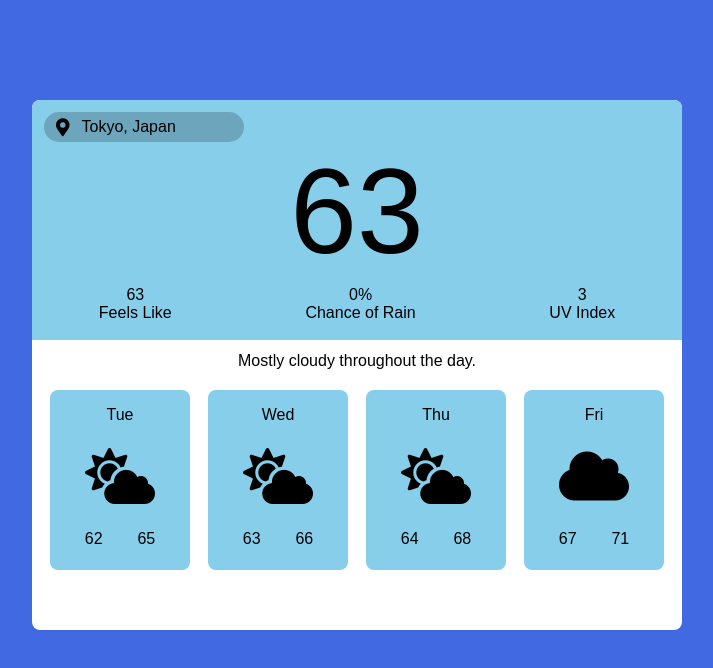
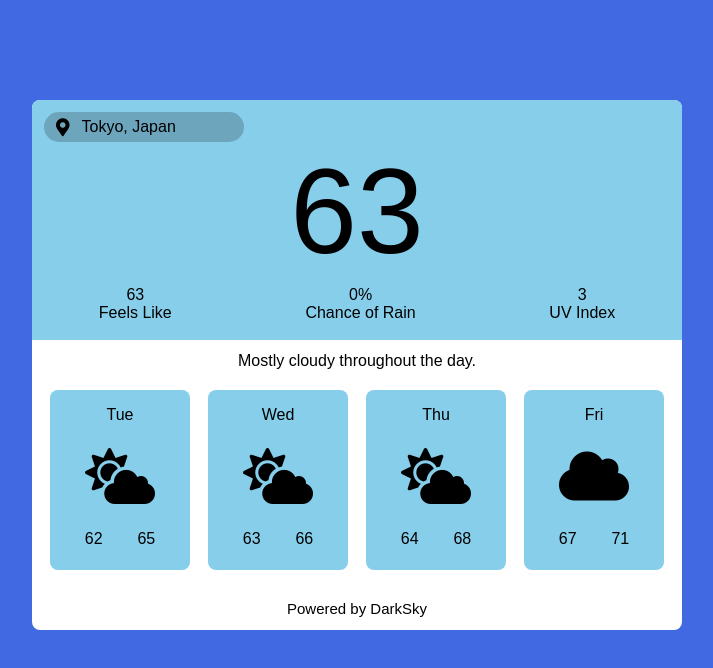
Before and after one commit to balkarjun/vue-forecaster, a Vue app: page / in a window 1280 px wide. Shown: the top 668 px of the page, without its empty margins (283-996 px from the left). Built offline with nearby package versions, Linux system fonts and the light colour scheme.

Commit message:
Add DarkSky attribution message

```diff
--- a/src/App.vue
+++ b/src/App.vue
@@ -38,6 +38,9 @@
         </div>
       </div>
     </section>
+    <footer>
+      <a href="https://darksky.net/poweredby/">Powered by DarkSky</a>
+    </footer>
   </main>
 </template>
 
@@ -564,4 +567,16 @@ input {
   display: flex;
   justify-content: space-evenly;
 }
+
+footer {
+  font-size: 15px;
+  text-align: center;
+  margin-top: 18px;
+  padding: 12px 0;
+}
+
+footer a {
+  color: black;
+  text-decoration: none;
+}
 </style>
```
